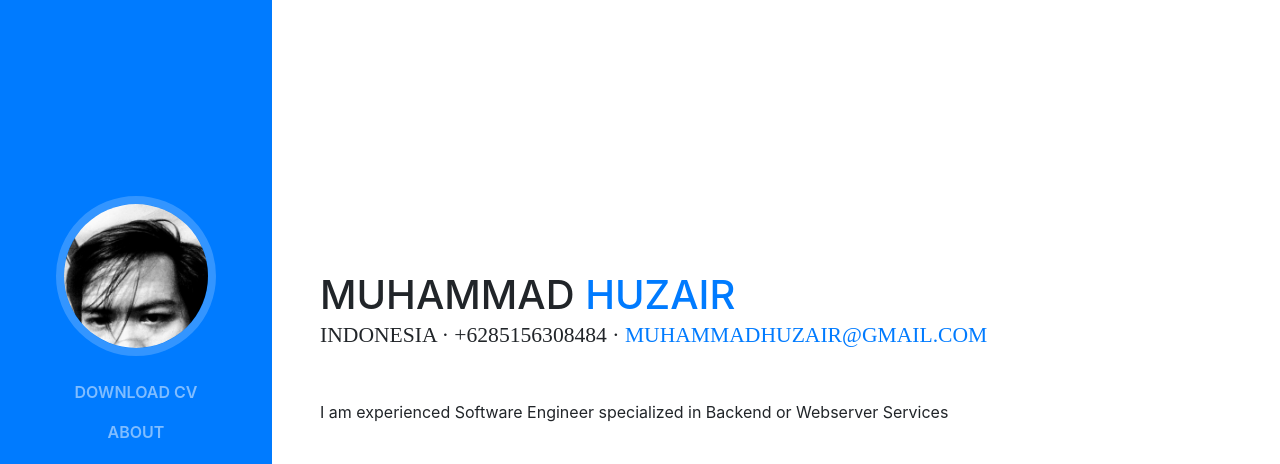
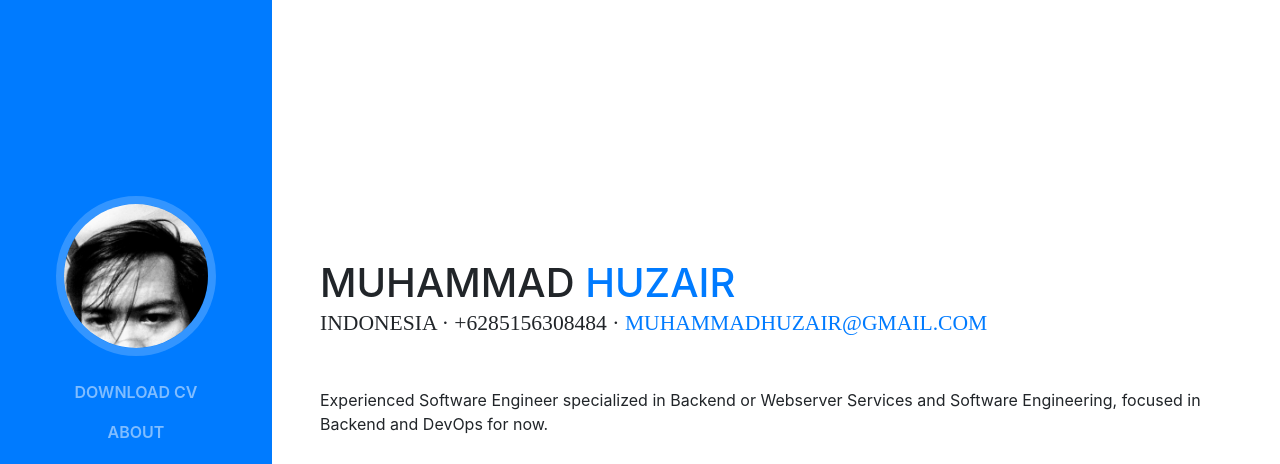
Before and after one commit to huzairuje/portfolio, a website with bundled scripts: page index.html in a window 1280 px wide. Shown: the top 464 px of the page. Built offline with nearby package versions, Linux system fonts and the light colour scheme; a web font is replaced by a local one.

Commit message:
change description

```diff
--- a/index.html
+++ b/index.html
@@ -72,7 +72,8 @@
           <div class="subheading mb-5">Indonesia · +6285156308484 ·
             <a href="mailto:muhammadhuzair@gmail.com">muhammadhuzair@gmail.com</a>
           </div>
-          <p class="mb-5">I am experienced Software Engineer specialized in Backend or Webserver Services</p>
+          <p class="mb-5">Experienced Software Engineer specialized in Backend or Webserver Services and Software Engineering, focused in Backend and DevOps for now.
+          </p>
           <ul class="list-inline list-social-icons mb-0">
             <li class="list-inline-item">
               <a href="https://www.facebook.com/uje.dxprahu">
```
